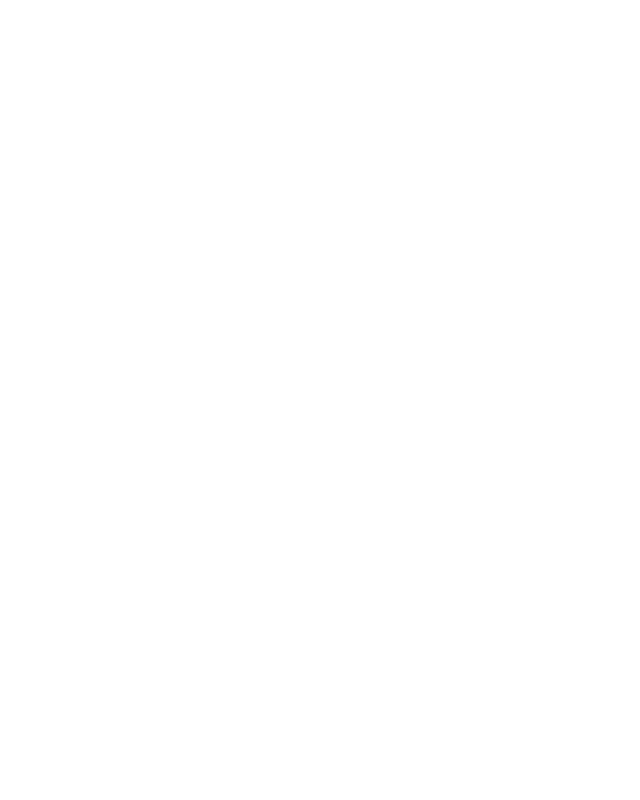
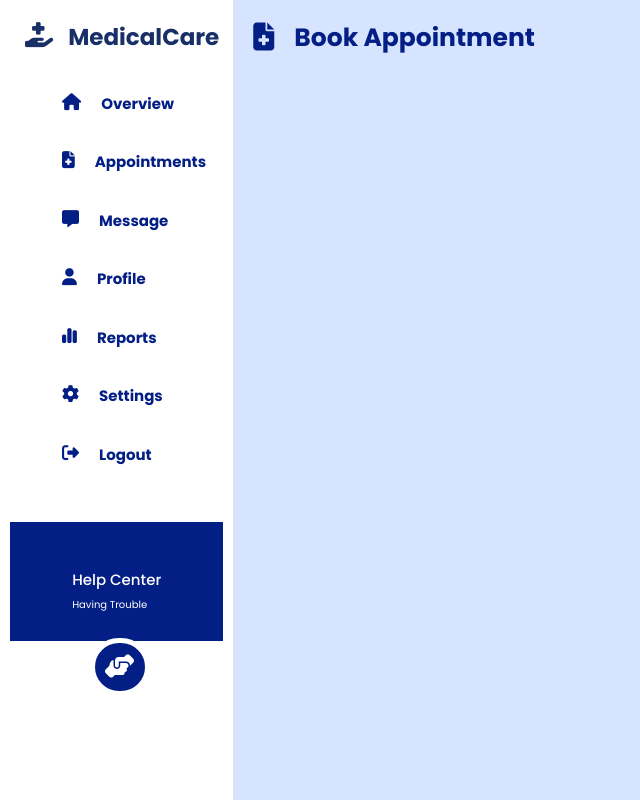
Before and after one commit to sarucm1017/Healthcare_Management-Frontend, a React (Create React App) app: page /patientReport in a window 1280 px wide. Before the commit this address had no page. Shown: the whole page, without its empty margins (0-640 px from the left). Built offline with nearby package versions, Linux system fonts and the light colour scheme; a web font is replaced by a local one.

Commit message:
reportSEction

```diff
--- a/src/Componets/Layout/AppointmentSection/Patients/appointmentSection.css
+++ b/src/Componets/Layout/AppointmentSection/Patients/appointmentSection.css
@@ -3,6 +3,7 @@
     flex-direction: row;
     justify-content: space-between;
     padding: 10px 10px;
+    padding-top: 20px;
 }
 .left_section{
     display: flex;
@@ -10,11 +11,11 @@
     gap: 20px;
 }
 .left_section i {
-    font-size: 35px;
+    font-size: 28px;
     color: #031F85;
 }
 .title_part h4{
-    font-size: 30px;
+    font-size: 25px;
     font-weight: 700;
     color: #031F85;
 }
--- a/src/Componets/Layout/ReportSection/Patients/PatientsReports.jsx
+++ b/src/Componets/Layout/ReportSection/Patients/PatientsReports.jsx
@@ -0,0 +1,34 @@
+import React from "react";
+import PatientsdashboardSidesection from "../../Dashborad/Patients/PatientsdashboardSidesection";
+
+const PatientReport = () => {
+  return (
+    <>
+      <div className="container-fluid">
+        <div className="col-md-12 full_container">
+          <PatientsdashboardSidesection />
+          <div className="col-md-10">
+            <div className="main_home">
+              <div className="nav_bar_section">
+                <div className="left_section">
+                  <div className="icon_part">
+                    <i class="fa-solid fa-file-medical"></i>
+                  </div>
+                  <div className="title_part">
+                    <h4>Book Appointment</h4>
+                  </div>
+                </div>
+                <div className="right_section"></div>
+              </div>
+              <div className="home_bodySection">
+
+              </div>
+            </div>
+          </div>
+        </div>
+      </div>
+    </>
+  );
+};
+
+export default PatientReport;
--- /dev/null
+++ b/src/Componets/Layout/ReportSection/Patients/patientsreports.css
@@ -0,0 +1,5 @@
+.home_bodySection
+{
+    background-color:#F6F4F4
+
+}
--- a/src/Componets/Router/MainRoutes.js
+++ b/src/Componets/Router/MainRoutes.js
@@ -13,6 +13,7 @@
 import AppointmentSectionPatient from "../Layout/AppointmentSection/Patients/AppointmentSectionPatient";
 import BookAppointmentSection from "../Layout/AppointmentSection/Patients/BookAppointmentSection";
 import CheckAvailability from "../Layout/AppointmentSection/Patients/CheckAvailability";
+import PatientReport from "../Layout/ReportSection/Patients/PatientsReports";
 
 const MainRoutes = () => {
     return (
@@ -31,6 +32,7 @@
             <Route path ="/appointmentSectionPatient" element = {<AppointmentSectionPatient/>}></Route>
             <Route path ="/bookappointmentPatient" element = {<BookAppointmentSection/>}></Route>
             <Route path ="/checkAvailability" element = {<CheckAvailability/>}></Route>
+            <Route path ="/patientReport" element = {<PatientReport/>}></Route>
         </Routes>
         </>
     )
```
